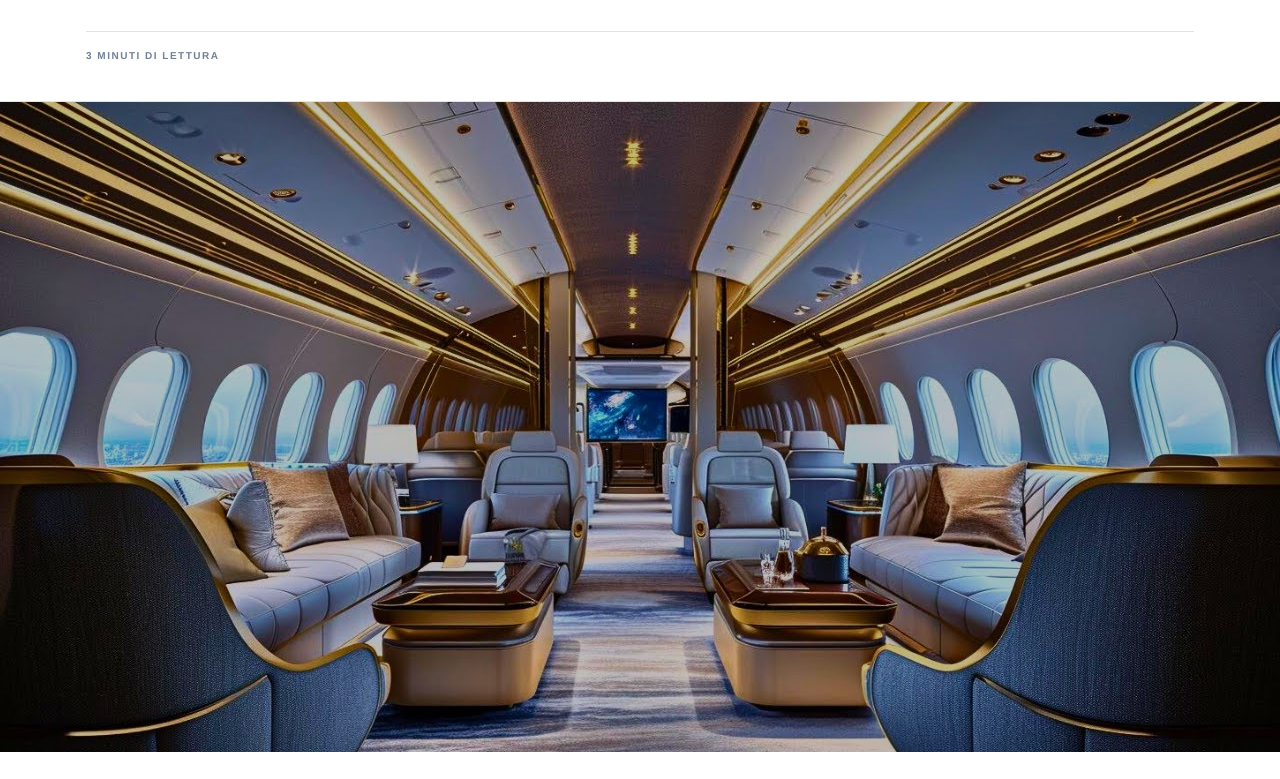
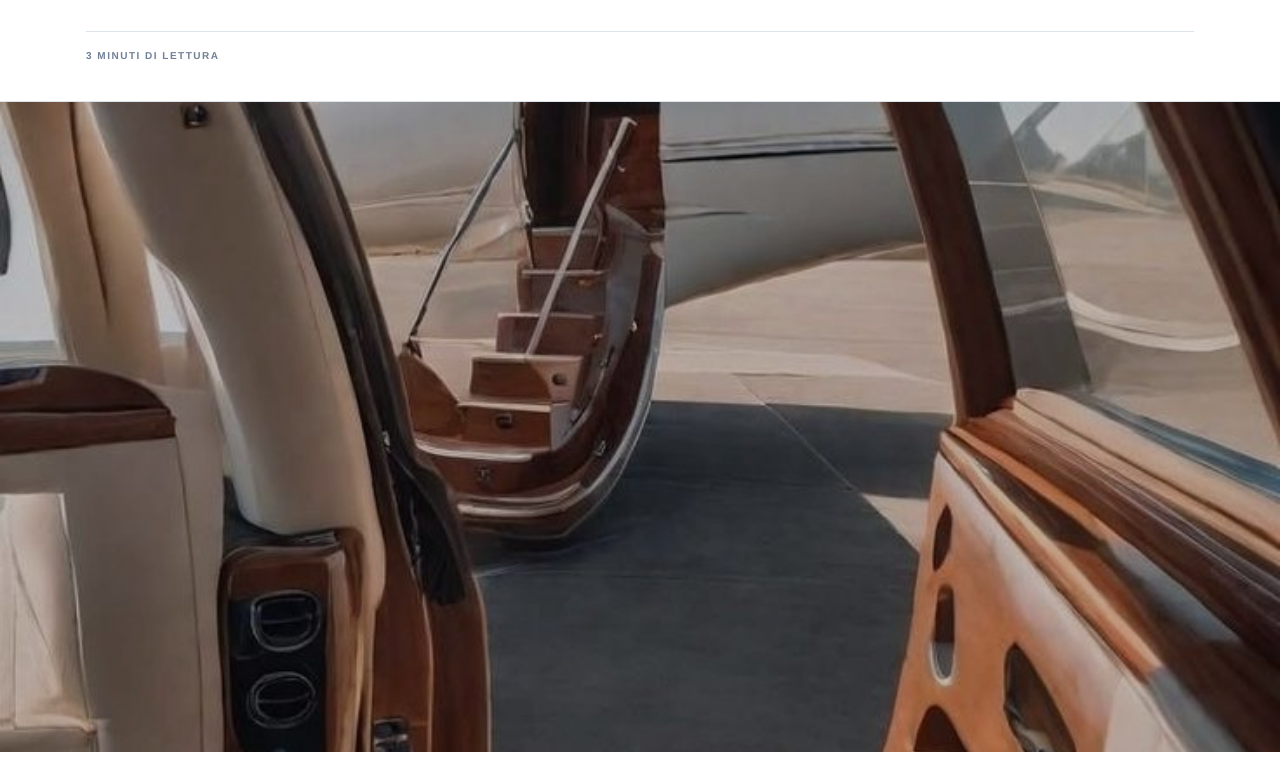
Before and after one commit to flaviacinquepalmi/auralis_skyshare.com, a website: page blog/cosa-sono-empty-leg/index.html in a window 1280 px wide. Shown: the part 441-1220 px from the top of the page. Drawn offline with Linux system fonts and the light colour scheme.

Commit message:
Update article hero image source

```diff
--- a/blog/cosa-sono-empty-leg/index.html
+++ b/blog/cosa-sono-empty-leg/index.html
@@ -58,7 +58,7 @@
     </div>
   </header>
 
-  <div class="article-hero"><img src="/jetinterior.jpg" alt="Interno di un jet privato"></div>
+  <div class="article-hero"><img src="/assets/jet_door_opening.jpg"></div>
 
   <main class="article-body">
     <aside class="article-aside"><strong>In questo articolo</strong>Definizione<br>Perché esistono<br>Come funziona<br>Differenze dal charter<br>Limiti da conoscere</aside>
```
